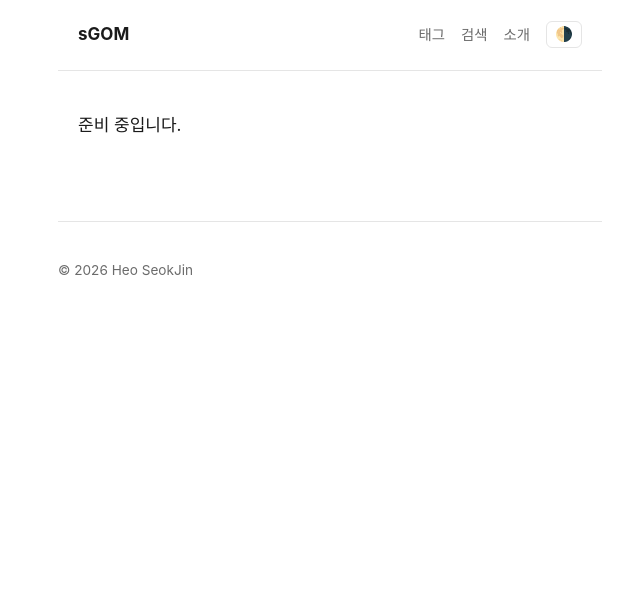
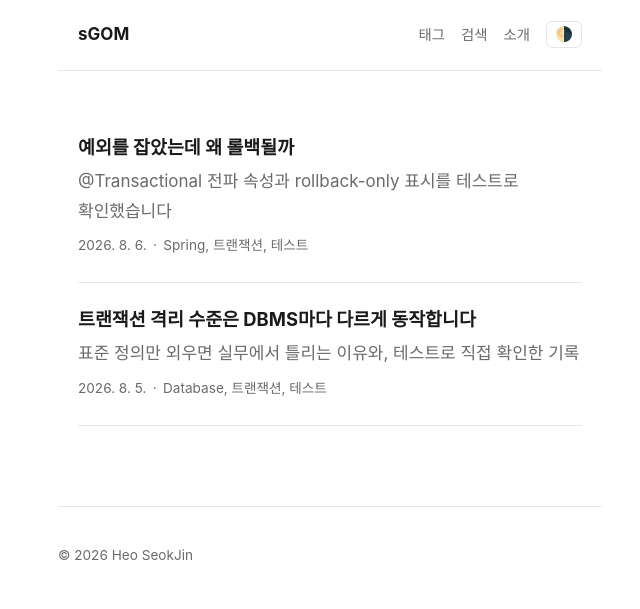
Before and after one commit to sGOM/sGom.github.io, an Astro site: page / in a window 1280 px wide. Shown: the whole page, without its empty margins (310-950 px from the left). Built offline with nearby package versions, Linux system fonts and the light colour scheme; Astro itself is replaced by a stand-in of ours.

Commit message:
feat: 홈 글 목록 추가
Co-Authored-By: Claude Opus 5 <noreply@anthropic.com>

```diff
--- /dev/null
+++ b/src/components/PostCard.astro
@@ -0,0 +1,65 @@
+---
+import type { CollectionEntry } from 'astro:content';
+
+interface Props {
+  post: CollectionEntry<'posts'>;
+}
+
+const { post } = Astro.props;
+const { title, description, pubDate, tags, series, draft } = post.data;
+---
+
+<article>
+  <h2>
+    <a href={`/posts/${post.id}/`}>{title}</a>
+    {draft && <span class="badge">초안</span>}
+  </h2>
+  <p class="desc">{description}</p>
+  <p class="meta">
+    <time datetime={pubDate.toISOString()}>
+      {pubDate.toLocaleDateString('ko-KR')}
+    </time>
+    {series && (
+      <>
+        <span>·</span>
+        <a href={`/series/${encodeURIComponent(series)}/`}>{series}</a>
+      </>
+    )}
+    <span>·</span>
+    <span>{tags.join(', ')}</span>
+  </p>
+</article>
+
+<style>
+  article {
+    padding: 1.5rem 0;
+    border-bottom: 1px solid var(--border);
+  }
+  h2 {
+    margin: 0 0 0.4rem;
+    font-size: 1.15rem;
+  }
+  h2 a {
+    color: var(--fg);
+  }
+  .desc {
+    margin: 0 0 0.5rem;
+    color: var(--fg-muted);
+  }
+  .meta {
+    display: flex;
+    flex-wrap: wrap;
+    gap: 0.4rem;
+    margin: 0;
+    font-size: 0.85rem;
+    color: var(--fg-muted);
+  }
+  .badge {
+    font-size: 0.7rem;
+    border: 1px solid var(--border);
+    border-radius: 4px;
+    padding: 0.1rem 0.3rem;
+    color: var(--fg-muted);
+    vertical-align: middle;
+  }
+</style>
--- a/src/pages/index.astro
+++ b/src/pages/index.astro
@@ -1,7 +1,17 @@
 ---
+import { getCollection } from 'astro:content';
 import BaseLayout from '../layouts/BaseLayout.astro';
+import PostCard from '../components/PostCard.astro';
+import { sortByDate, filterDrafts } from '../lib/posts';
+
+const all = await getCollection('posts');
+const posts = sortByDate(filterDrafts(all, import.meta.env.DEV));
 ---
 
-<BaseLayout title="sGOM" description="개발하며 겪은 문제와 공부한 개념을 남깁니다">
-  <p>준비 중입니다.</p>
+<BaseLayout
+  title="sGOM"
+  description="개발하며 겪은 문제와 공부한 개념을 남깁니다"
+>
+  {posts.length === 0 && <p>아직 글이 없습니다.</p>}
+  {posts.map((post) => <PostCard post={post} />)}
 </BaseLayout>
```
Also changed, not shown: .playwright-mcp/page-2026-08-05T12-49-08-729Z.yml (added), .playwright-mcp/page-2026-08-05T12-50-03-462Z.yml (added).
